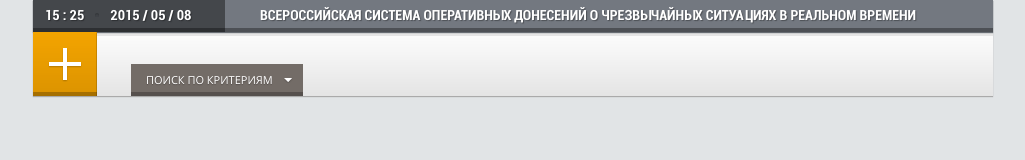
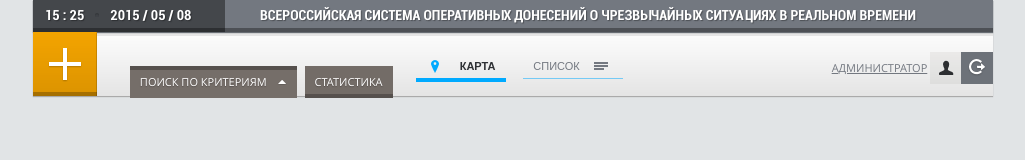
Before and after one commit to Odessa-OneTeam/oper_report, a plain HTML site: page main.html in a window 1280 px wide. Shown: the whole page, without its empty margins (127-1152 px from the left). Drawn offline with Linux system fonts and the light colour scheme.

Commit message:
Header view finished

```diff
--- a/css/mailbox__home.css
+++ b/css/mailbox__home.css
@@ -1,16 +1,26 @@
-.mbox {}
+.mbox {
+	overflow: auto;
+}
+
+
+
+
 	/* ===========================================
 						HEADER
  	   =========================================== */
 	#header.mbox-header {
-		height: 64px;
+		height: 96px;
 		margin: 0 auto;
 		background: #e5e5e5 url(../images/bg-header.gif) repeat-x 0 100%;
 		padding: 32px 0 0;
+		text-transform: uppercase;
 		z-index: 2;
 		-webkit-box-shadow: #aaa 0 1px 1px;
 		-moz-box-shadow: #aaa 0 1px 1px;
 		box-shadow: #aaa 0 1px 1px;
+		-webkit-box-sizing: border-box;
+		-moz-box-sizing: border-box;
+		box-sizing: border-box;
 	}
 
 	.mbox-header--sm {
@@ -19,6 +29,10 @@
 	.mbox-header--lg {
 		width: 1260px;
 	}
+
+
+
+		/* ======= TOP SECTION AT HEADER ======= */
 		.mbox-header__top {
 			-webkit-box-shadow: #686d73 0 1px 1px;
 			-moz-box-shadow: #686d73 0 1px 1px;
@@ -42,7 +56,17 @@
 				-moz-text-shadow: #4d5055 1px 1px 1px;
 				text-shadow: #4d5055 1px 1px 1px;
 			}
-		.mbox-header__bottom {}
+
+
+
+		/* ======= BOTTOM SECTION AT HEADER ======= */
+		.mbox-header__bottom {
+			height: 100%;
+			font-size: 11px;
+		}
+
+
+			/* plus button */
 			.mbox-header__add {
 				display: inline-block;
 				height: 64px;
@@ -53,6 +77,9 @@
 			.mbox-header__add:focus {
 				background-position: -64px 0;
 			}
+
+
+			/* ----- group with statistic and filter buttons ----- */
 			.mbox-header__btn-group {
 				display: inline-block;
 				vertical-align: bottom;
@@ -62,16 +89,17 @@
 				.mbox-header__btn-group a {
 					color: #fff;
 				}
+
+				/* common style for statistic and filter buttons */
 				.mbox-header__btn {
 					position: relative;
-					display: block;
+					display: inline-block;
 					background: #736c67 url(../images/bg-sample.png) repeat-x 0 28px;
-					font-size: 11px;
+					padding: 0 10px;
 					line-height: 32px;
 					text-decoration: none;
-					text-transform: uppercase;
+					-webkit-text-shadow: #56504d 0 1px 1px;
 					-moz-text-shadow: #56504d 0 1px 1px;
-					-webkit-text-shadow: #56504d 0 1px 1px;
 					text-shadow: #56504d 0 1px 1px;
 				}
 				.mbox-header__btn:hover,
@@ -79,23 +107,150 @@
 					background-color: #817b76;
 					background-position: 0 -12px;
 				}
-				.mbox-header__btn--criteria {
-					padding: 0 30px 0 15px;
-				}
-					.mbox-header__btn--criteria::after {
-						content: '';
-						position: absolute;
-						top: 1.3em;
-						right: 10px;
-						background: url(../images/bg-drop.png) no-repeat 0 0;
-						width: 10px;
-						height: 5px
-					}
 
+				/* filter button */
 				.mbox-header__criteria {
 					height: 34px;
+					display: inline-block;
 				}
+					.mbox-header__btn--criteria {
+						padding-right: 30px;
+					}
+						.mbox-header__btn--criteria::after {
+							content: '';
+							position: absolute;
+							top: 1.3em;
+							right: 10px;
+							width: 10px;
+							height: 5px;
+							background: url(../images/bg-drop.png) no-repeat 0 0;
+						}
 
+					.criteria--open .mbox-header__btn--criteria {
+						background-color: #756e69;
+  						background-position: 0 -80px;
+					}
+						.criteria--open .mbox-header__btn--criteria::after {
+							background-position: 0 -58px;
+						}
+
+				/* statistic button */
+				.mbox-header__btn--stats {
+					margin-left: 5px;
+				}
 
 				/* Search by criteria. Button and form for search */
 				.criteria {}
+
+
+			/* ----- group with buttons for map and list views ----- */
+			.mbox-header__views {
+				display: block;
+				width: 225px;
+				margin: -45px auto 0;
+			}
+				.view-switch {}
+					.view-switch__item {
+					  	display: inline-block;
+					  	margin-left: 15px;
+					}
+					.view-switch__item--active {}
+						.view-switch__link {
+							position: relative;
+							display: block;
+							width: 60px;
+						  	padding: 5px 20px;
+							font: 11px/13px Arial, helvetica, sans-serif;
+							color: #737880;
+							text-decoration: none;
+							border-bottom: 1px solid #75caf5;
+						}
+						.view-switch__item--active .view-switch__link,
+						.view-switch__link:hover,
+						.view-switch__link:focus {
+							font-weight: bold;
+							color: #2e3034;
+							border-bottom: 4px solid #00aaff;
+						}
+						.view-switch__link--map {
+							text-align: right;
+							padding-right: 10px;
+						}
+							.view-switch__link--map::before {
+								position: absolute;
+								content: '';
+								left: 15px;
+								width: 8px;
+								height: 13px;
+								background: url(../images/bg-view.gif) center 0;
+							}
+							.view-switch__item--active .view-switch__link--map::before,
+							.view-switch__link--map:hover::before,
+							.view-switch__link--map:focus::before {
+								background-position: center -40px;
+							}
+
+						.view-switch__link--list {
+							padding-left: 10px;
+							padding-right: 30px;
+						}
+							.view-switch__link--list::after {
+								position: absolute;
+								content: '';
+								right: 15px;
+								width: 14px;
+								height: 10px;
+								background: url(../images/bg-view.gif) center 55px;
+							}
+							.view-switch__item--active .view-switch__link--list::after,
+							.view-switch__link--list:hover::after,
+							.view-switch__link--list:focus::after {
+								background-position: center 10px;
+							}
+
+
+			/* ----- panel with user information block and login button ----- */
+			.mbox-header__panel {
+				float: right;
+				margin-top: -30px;
+			}
+				.panel--img {
+					height: 32px;
+					width: 32px;
+				}
+				.mbox-header__userinfo,
+				.mbox-header__login {
+					position: relative;
+					display: inline-block;
+					vertical-align: middle;
+				}
+				.mbox-header__userinfo {
+					margin-right: -4px;
+				}
+					.userinfo {
+						color: #737880;
+						text-decoration: none;
+					}
+						.userinfo span {
+							display: inline-block;
+							vertical-align: middle;
+						}
+						.userinfo__name {
+							text-decoration: underline;
+						}
+						.userinfo:hover .userinfo__name,
+						.userinfo:focus .userinfo__name {
+							text-decoration: none;
+						}
+						.userinfo__picture {
+							background: url(../images/bg-avatar.gif);
+						}
+
+				/* login button */
+				.mbox-header__login {
+					background: #6d7279 url(../images/bg-buttom-new.png);
+				}
+				.mbox-header__login:hover,
+				.mbox-header__login:focus {
+					background-color: #d4351a;
+				}
--- a/main.html
+++ b/main.html
@@ -50,6 +50,7 @@
 <body class="mbox">
 	<div id="wrapper">
 		<div id="header" class="mbox-header mbox-header--sm">
+
 			<div class="mbox-header__top">
 				<div class="holder-time">
 					<span class="time">10 : 41</span>
@@ -59,14 +60,39 @@
 					<h1>Всероссийская система оперативных донесений о чрезвычайных ситуациях в реальном времени</h1>
 				</div>
 			</div>
+
 			<div class="mbox-header__bottom">
 				<a href="#" class="mbox-header__add"></a>
 
 				<div class="mbox-header__btn-group">
-					<div class="mbox-header__criteria criteria">
+					<div class="mbox-header__criteria criteria criteria--open">
 						<a href="#" class="mbox-header__btn mbox-header__btn--criteria">Поиск по критериям</a>
 					</div>
+					<a href="#" class="mbox-header__btn mbox-header__btn--stats">Статистика</a>
 				</div>
+
+				<div class="mbox-header__views">
+					<ul class="view-switch">
+						<li class="view-switch__item view-switch__item--active">
+							<a href="" class="view-switch__link view-switch__link--map">Карта</a>
+						</li>
+						<li class="view-switch__item">
+							<a href="" class="view-switch__link view-switch__link--list">Список</a>
+						</li>
+					</ul>
+				</div>
+
+				<div class="mbox-header__panel">
+					<div class="mbox-header__userinfo">
+						<a href="#" class="userinfo">
+							<span class="userinfo__name">Администратор</span>
+							<span class="userinfo__picture panel--img"></span>
+						</a>
+					</div>
+
+					<a href="#" class="mbox-header__login panel--img"></a>
+				</div>
+
 			</div>
 		</div>
 	</div>
```
